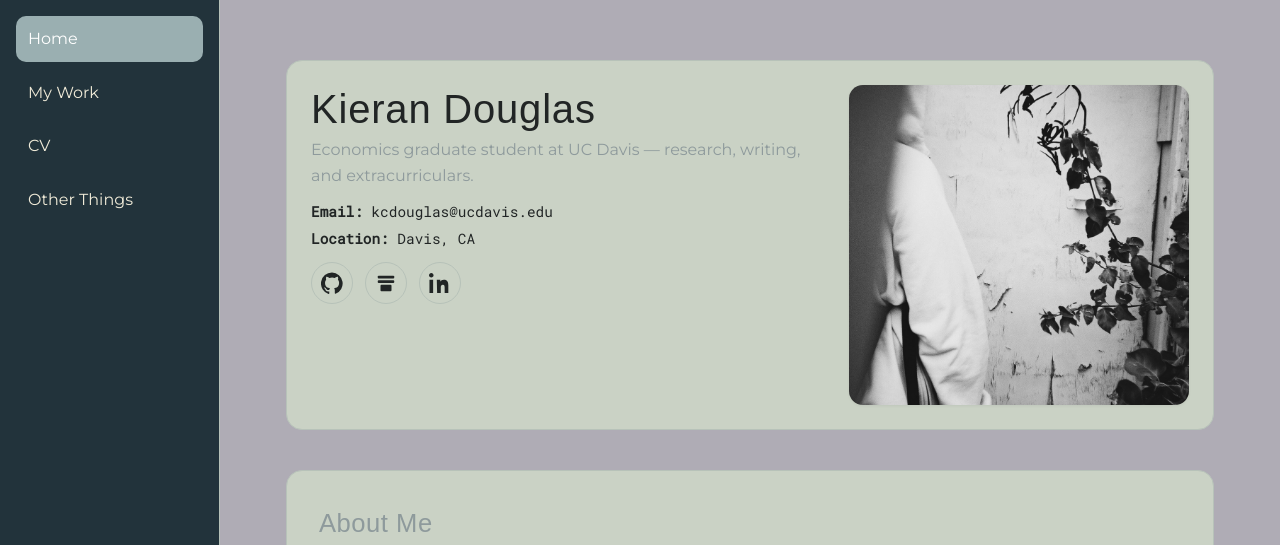
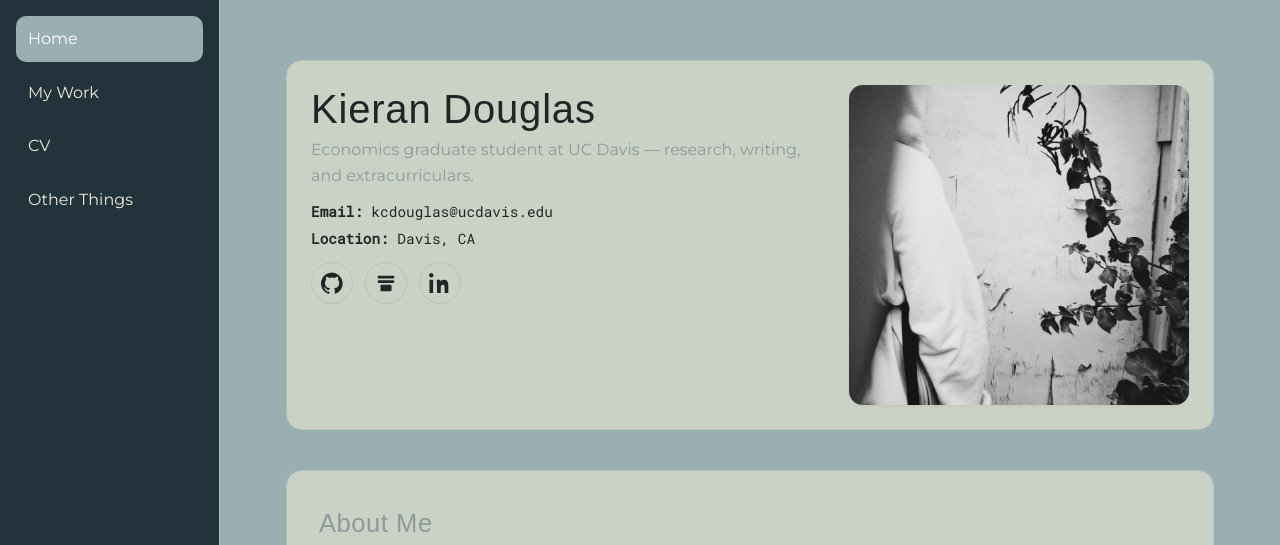
Before and after one commit to KieranCDouglas/kierancdouglas.github.io, a Jekyll site: the page built from index.md, in a window 1280 px wide and 1259 px high. Shown: the top 545 px of the window. Built offline with Jekyll 4.4.1, drawn with Linux system fonts in a browser that asks for light colours; some web fonts are replaced; grey boxes are pictures that could not be loaded.

Commit message:
Update style.css

```diff
--- a/assets/css/style.css
+++ b/assets/css/style.css
@@ -17,7 +17,7 @@ svg { fill: currentColor; }
   --max-width: 960px;
 
   /* LIGHT — refreshed to harmonize with dark mode */
-  --bg: #afacb5;         /* page background */
+  --bg: #9aafb1;         /* page background */
   --text: #212525;
   --muted: #8E9A9C;      /* neutral cool gray for metadata */
   --surface: #CAD2C5;    /* soft cool gray-green content bubbles */
```
